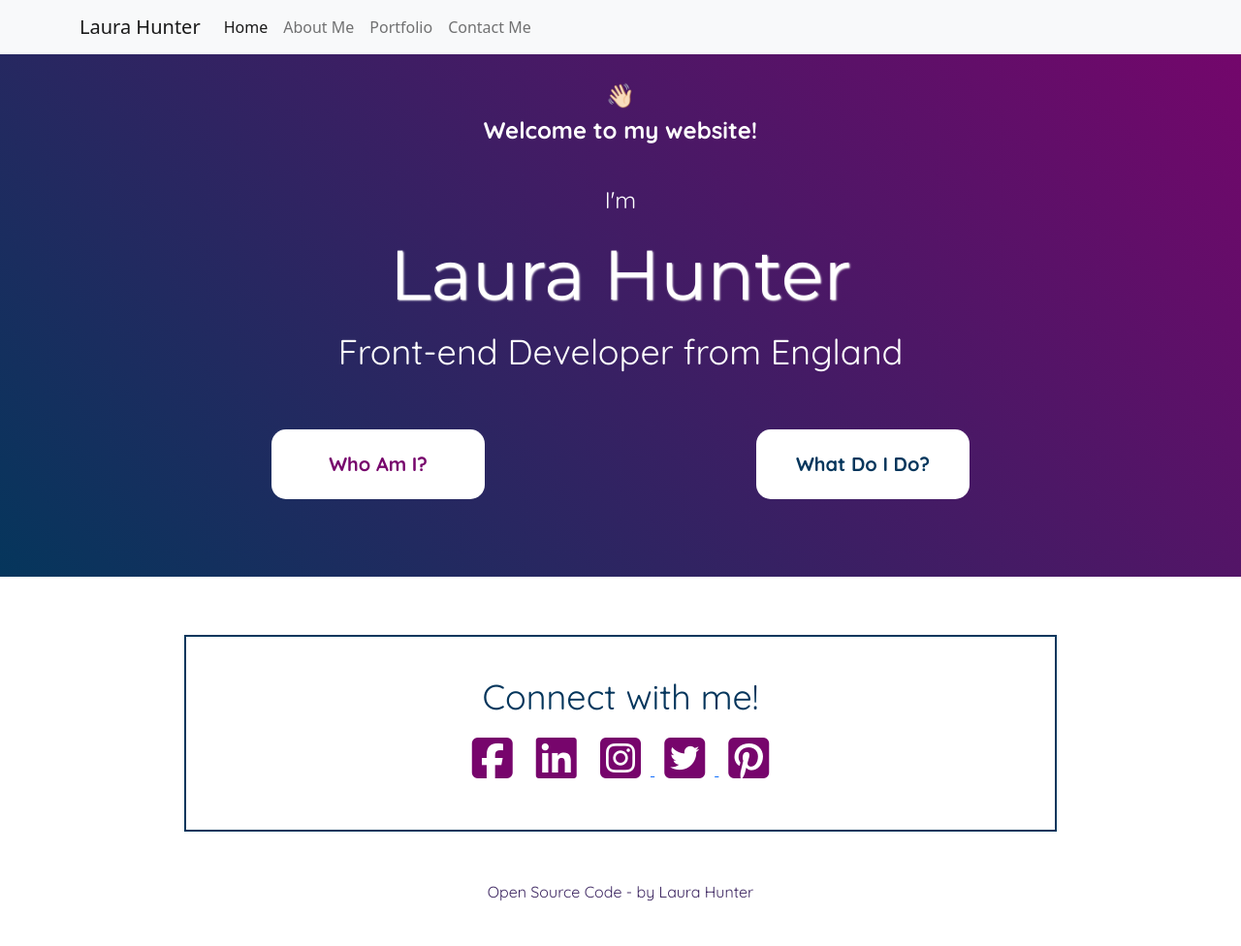
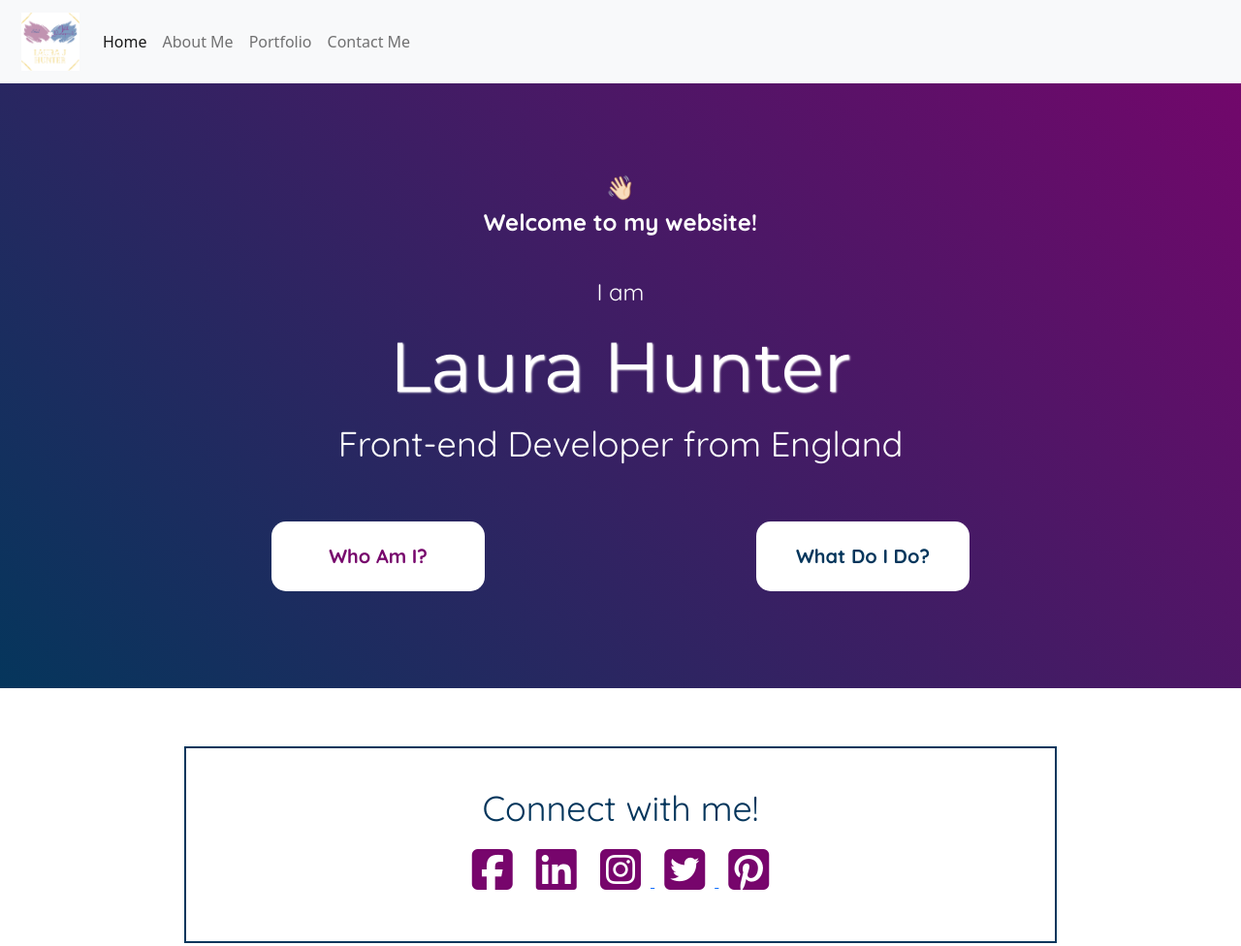
Before and after one commit to laurajhunter88/Portfolio-Project, a plain HTML site: page index.html in a window 1280 px wide. Shown: the top 976 px of the page at 97% size. Before the commit the page ends 952 px from the top, so only its background shows below. Drawn offline with nearby package versions, Linux system fonts and the light colour scheme; a web font is replaced by a local one.

Commit message:
added logo

```diff
--- a/index.html
+++ b/index.html
@@ -25,10 +25,10 @@
   </head>
   <body>
     <nav class="navbar navbar-expand-lg navbar-light bg-light fixed-top">
-      <div class="container">
+      <div class="container-fluid">
         <a class="navbar-brand" title="Homepage" href="/index.html"
-          >Laura Hunter</a
-        >
+          ><img class="logo" src="/images/Art-WebDev-Logo.png" alt="logo"
+        /></a>
         <button
           class="navbar-toggler"
           type="button"
@@ -77,7 +77,7 @@
           <strong>Welcome to my website!</strong>
           <br />
           <br />
-          I'm
+          I am
         </p>
         <h1>Laura Hunter</h1>
         <h2>Front-end Developer from England</h2>
--- a/src/style.css
+++ b/src/style.css
@@ -8,18 +8,6 @@ body {
   margin: 0;
   padding: 0;
   height: 100vh;
-}
-
-.hero-image {
-  background: linear-gradient(45deg, #05365c, #77056c);
-  padding: 80px 0px;
-  max-width: 100%;
-  height: auto;
-}
-
-.hero-text {
-  text-align: center;
-  color: white;
 }
 
 p {
@@ -53,6 +41,23 @@ footer {
   margin: 30px;
   color: #3e2762;
   padding: 20px;
+}
+
+.logo {
+  max-width: 60px;
+  margin-left: 10px;
+}
+
+.hero-image {
+  background: linear-gradient(45deg, #05365c, #77056c);
+  padding: 175px 0px 100px;
+  max-width: 100%;
+  height: auto;
+}
+
+.hero-text {
+  text-align: center;
+  color: white;
 }
 
 .about-button,
```
Also changed, not shown: about.html (+3 -3 lines), contact.html (+3 -3 lines), portfolio.html (+3 -3 lines), images/Art-WebDev-Logo.png (added), images/logo-simple.png (added), images/logo.png (added), 1 other file.
